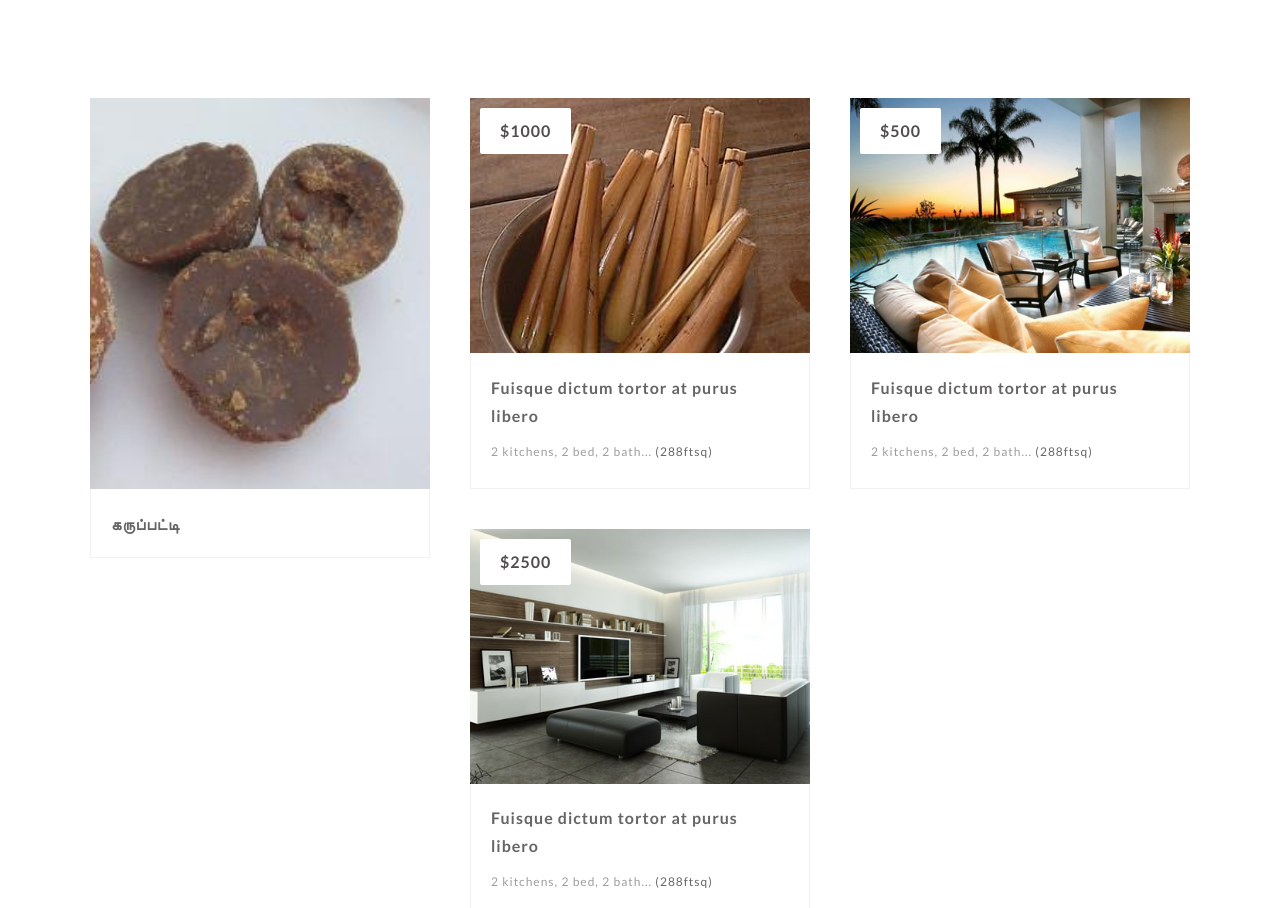
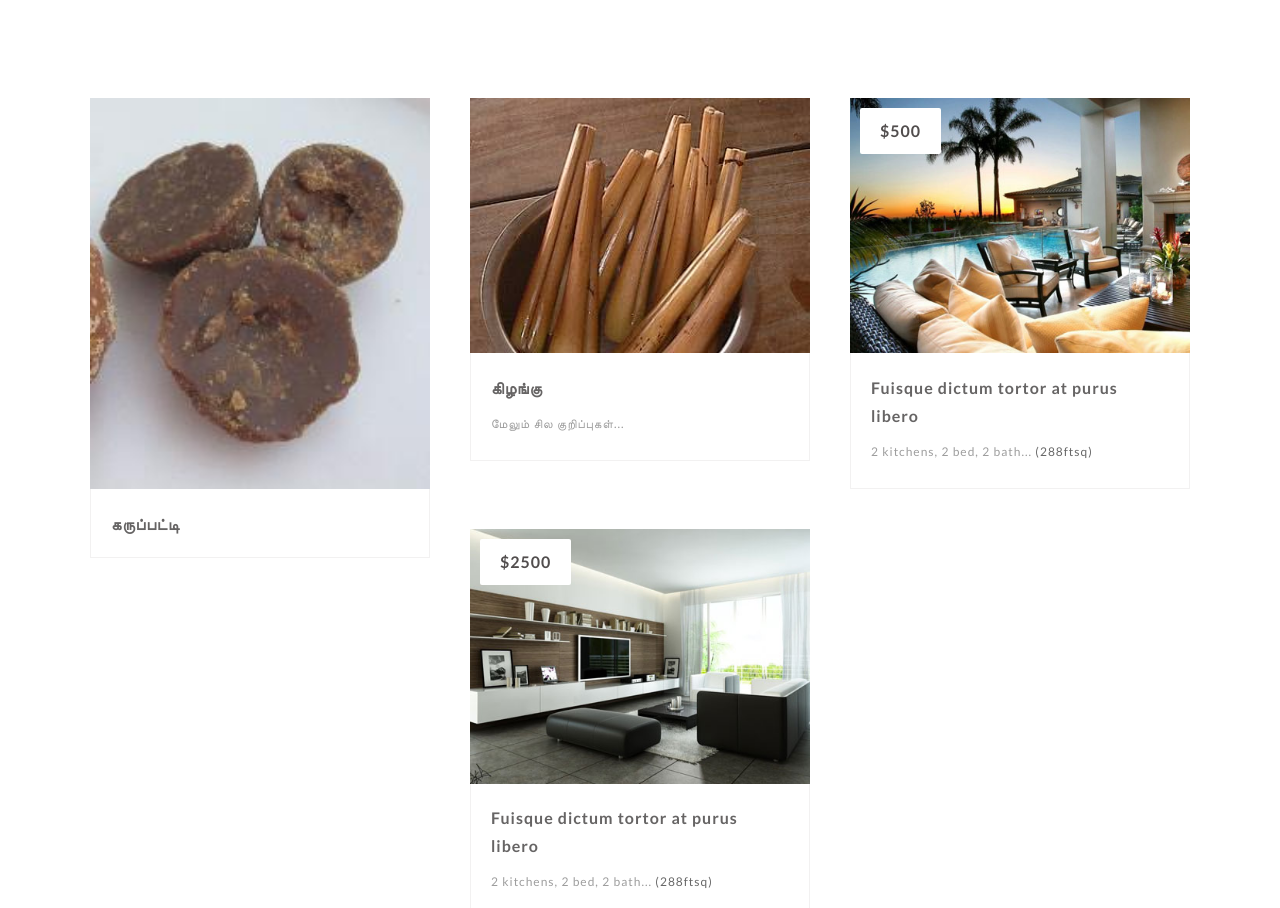
Before and after one commit to WhitePandi/whitepandi.github.io, a plain HTML site: page index.html in a window 1280 px wide. Shown: the part 802-1710 px from the top of the page. Drawn offline with Linux system fonts and the light colour scheme.

Commit message:
Update index.html

```diff
--- a/index.html
+++ b/index.html
@@ -99,12 +99,12 @@
 					<a href="#">
 						<img src="img/kizhangu.jpeg" alt="" title="" class="property_img"/>
 					</a>
-					<span class="price">$1000</span>
+<!-- 					<span class="price">$1000</span> -->
 					<div class="property_details">
 						<h1>
-							<a href="#">Fuisque dictum tortor at purus libero</a>
+							<a href="#">கிழங்கு</a>
 						</h1>
-						<h2>2 kitchens, 2 bed, 2 bath... <span class="property_size">(288ftsq)</span></h2>
+						<h2>மேலும் சில குறிப்புகள்...</h2>
 					</div>
 				</li>
 				<li>
```
